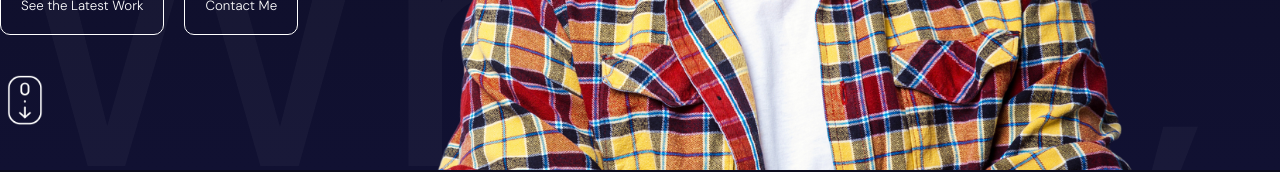
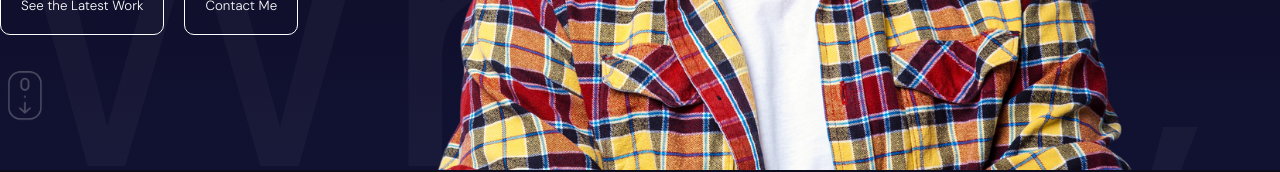
Before and after one commit to vikkymediagithub/Animated-Portfolio-Website, a React (Vite) app: page / in a window 1280 px wide. Shown: the part 630-802 px from the top of the page. Built offline with nearby package versions, Linux system fonts and the light colour scheme.

Commit message:
Hero section continue

```diff
--- a/src/components/hero/Hero.jsx
+++ b/src/components/hero/Hero.jsx
@@ -8,7 +8,7 @@ const textVariants = {
     opacity: 1,
     transition: {
       duration: 1,
-      staggerChildren: 0.2, // Corrected the `staggerChildren` placement.
+      staggerChildren: 0.2,
     },
   },
 };
@@ -16,6 +16,19 @@ const textVariants = {
 const childVariants = {
   initial: { opacity: 0, y: 20 },
   animate: { opacity: 1, y: 0, transition: { duration: 0.5 } },
+};
+
+const scrollButtonVariants = {
+  initial: { opacity: 0, y: 0 },
+  animate: {
+    opacity: 1,
+    y: [0, -10, 0],
+    transition: {
+      duration: 2,
+      repeat: Infinity,
+      repeatType: 'loop',
+    },
+  },
 };
 
 const Hero = () => {
@@ -38,7 +51,9 @@ const Hero = () => {
             <motion.button variants={childVariants}>Contact Me</motion.button>
           </motion.div>
           <motion.img
-            variants={childVariants}
+            variants={scrollButtonVariants}
+            initial="initial"
+            animate="animate"
             src="/src/assets/scroll.png"
             alt="Scroll Icon"
             className="scrollIcon"
--- a/src/components/hero/hero.scss
+++ b/src/components/hero/hero.scss
@@ -61,5 +61,6 @@
         bottom: -120px;
         white-space: nowrap;
         color: #ffffff09;
+        cursor: pointer;
     }
 }
```
